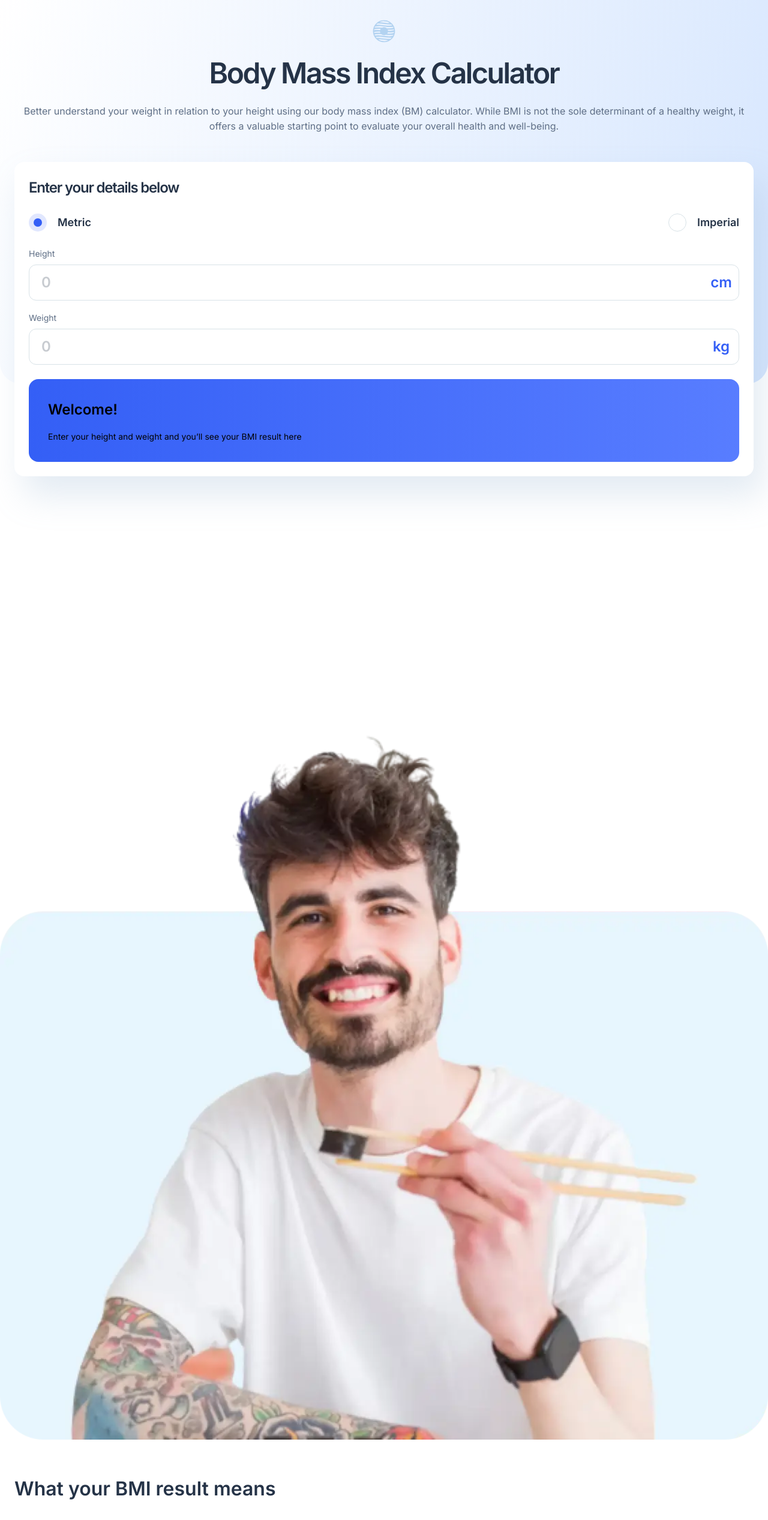
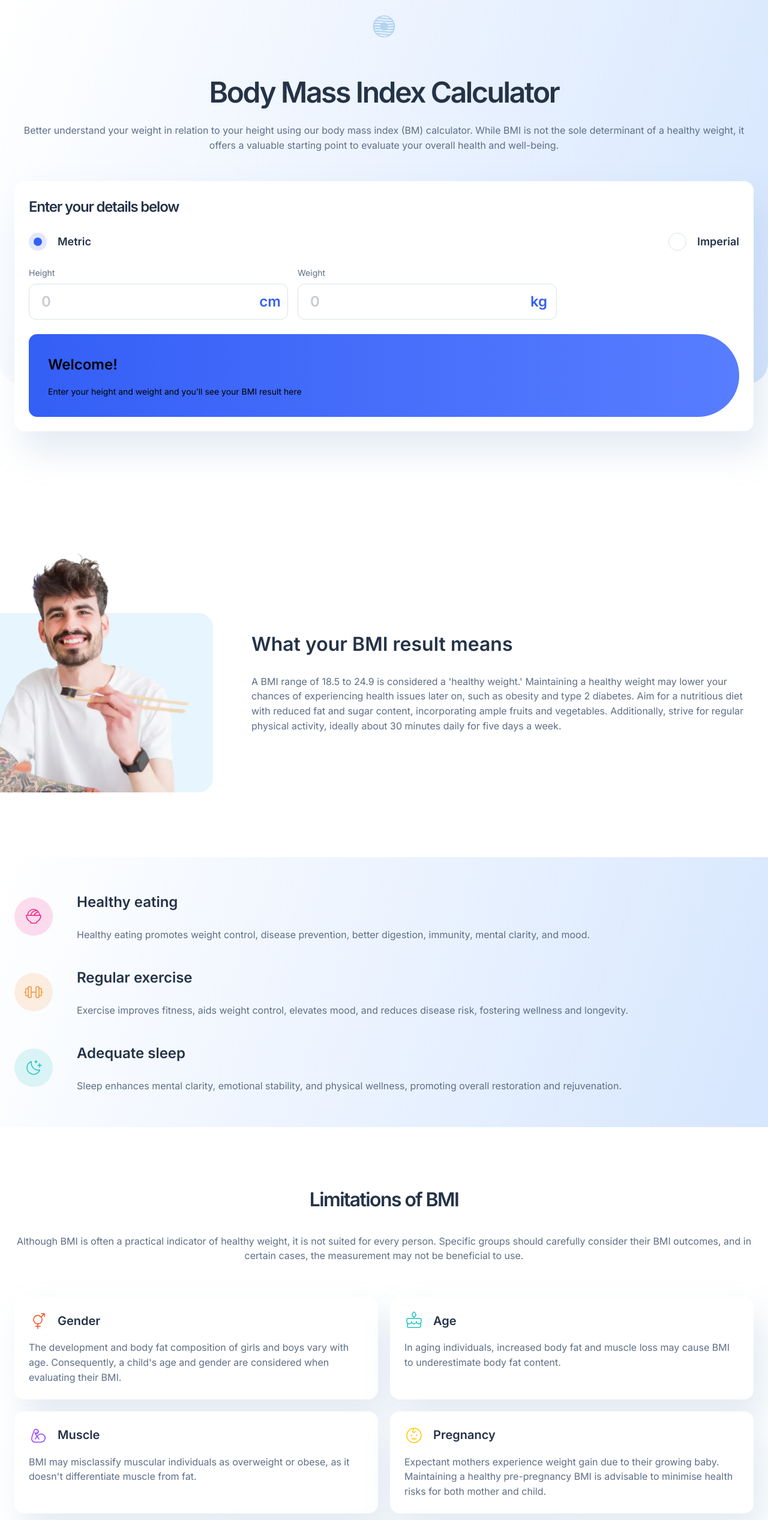
Before and after one commit to OTF31/bmi-calculator, a Next.js app: page / in a window 1280 px wide. Shown: the top 2534 px of the page at 60% size. Built offline with nearby package versions, Linux system fonts and the light colour scheme.

Commit message:
add desktop design (#3)

```diff
--- a/src/app/_components/Form/Form.tsx
+++ b/src/app/_components/Form/Form.tsx
@@ -1,14 +1,15 @@
 'use client'
 
 import { yupResolver } from '@hookform/resolvers/yup'
-import { Box, Group, RadioGroup, Stack, Text, rem } from '@mantine/core'
+import { Box, Flex, Group, RadioGroup, Stack, Text, rem } from '@mantine/core'
 import { useCallback, useEffect, useState } from 'react'
-import { Controller, FormProvider, useForm, useWatch } from 'react-hook-form'
+import { Controller, FormProvider, useForm } from 'react-hook-form'
 import * as yup from 'yup'
 
 import Radio from '@/components/Radio'
 import TextInput from '@/components/TextInput'
 import { IForm } from './Form.types'
+import classes from './styles.module.css'
 
 const schema = yup.object().shape({
   system: yup.string().required(),
@@ -80,7 +81,7 @@ const Form = () => {
     defaultValues: { system: 'metric', cm: '', kg: '', ft: '', in: '', st: '', lbs: '' },
     resolver: yupResolver(schema),
   })
-  const { handleSubmit, watch, resetField, getValues } = methods
+  const { handleSubmit, watch, resetField, getValues, reset } = methods
   const [bmi, setBmi] = useState('')
 
   const onSubmit = useCallback(
@@ -124,12 +125,7 @@ const Form = () => {
               name='system'
               {...{ value }}
               onChange={value => {
-                resetField('cm')
-                resetField('kg')
-                resetField('ft')
-                resetField('in')
-                resetField('st')
-                resetField('lbs')
+                reset({ system: value, cm: '', kg: '', ft: '', in: '', st: '', lbs: '' })
                 onChange(value)
               }}
             >
@@ -142,14 +138,13 @@ const Form = () => {
         }}
       />
       <FormProvider {...methods}>
-        <Stack gap={16}>
         {watch('system') === 'metric' ? (
-            <>
+          <Flex direction={{ base: 'column', sm: 'row' }} gap={16}>
             <TextInput name='cm' label='Height' placeholder='0' rightSection='cm' />
             <TextInput name='kg' label='Weight' placeholder='0' rightSection='kg' />
-            </>
+          </Flex>
         ) : (
-            <>
+          <Stack gap={16}>
             <Group gap={16} wrap='nowrap'>
               <TextInput name='ft' label='Height' placeholder='0' rightSection='ft' />
               <TextInput
@@ -168,15 +163,10 @@ const Form = () => {
                 styles={{ input: { marginTop: rem(30) } }}
               />
             </Group>
-            </>
+          </Stack>
         )}
-        </Stack>
       </FormProvider>
-      <Box
-        p={32}
-        bg='linear-gradient(90deg, #345FF6 0%, #587DFF 100%)'
-        style={{ borderRadius: 16 }}
-      >
+      <Stack p={32} classNames={{ root: classes.result }}>
         {bmi === '' ? (
           <Stack gap={16}>
             <Text fw={600} fz={24}>
@@ -187,14 +177,18 @@ const Form = () => {
             </Text>
           </Stack>
         ) : (
-          <Stack gap={24}>
-            <Stack gap={8}>
+          <Flex
+            direction={{ base: 'column', sm: 'row' }}
+            align={{ base: 'flex-start', sm: 'center' }}
+            gap={24}
+          >
+            <Stack gap={8} style={{ flexBasis: '50%' }}>
               <Text fw={600}>Your BMI is...</Text>
               <Text fw={600} fz={48}>
                 {bmi}
               </Text>
             </Stack>
-            <Text fz={14}>
+            <Text fz={14} style={{ flexBasis: '50%' }}>
               Your BMI suggests you&apos;re {getRange(Number(bmi))}. Your ideal weight is
               between{' '}
               <Text component='span' fw={700}>
@@ -208,9 +202,9 @@ const Form = () => {
                 .
               </Text>
             </Text>
+          </Flex>
+        )}
       </Stack>
-        )}
-      </Box>
     </>
   )
 }
--- a/src/app/_components/Form/styles.module.css
+++ b/src/app/_components/Form/styles.module.css
@@ -0,0 +1,7 @@
+.result {
+  border-radius: 16px;
+  background: linear-gradient(90deg, #345ff6 0%, #587dff 100%);
+  @media (min-width: $mantine-breakpoint-sm) {
+    border-radius: 16px 80px 80px 16px;
+  }
+}
--- a/src/app/page.tsx
+++ b/src/app/page.tsx
@@ -1,4 +1,15 @@
-import { AppShell, Box, Center, Group, Image, Stack, Text, Title } from '@mantine/core'
+import {
+  AppShell,
+  Box,
+  Flex,
+  Grid,
+  GridCol,
+  Group,
+  Image,
+  Stack,
+  Text,
+  Title,
+} from '@mantine/core'
 import NextImage from 'next/image'
 
 import iconAge from '@/assets/images/icon-age.svg'
@@ -12,6 +23,7 @@ import iconSleep from '@/assets/images/icon-sleep.svg'
 import imageManEating from '@/assets/images/image-man-eating.webp'
 import logo from '@/assets/images/logo.svg'
 import Form from './_components/Form'
+import classes from './styles.module.css'
 
 const HEALTH_PILLARS = [
   {
@@ -70,35 +82,55 @@ const LIMITATIONS = [
 const Home = () => {
   return (
     <AppShell>
-      <Box
+      <Flex
         p={24}
-        pt={32}
+        pt={{ base: 32, xl: 75 }}
         bg='linear-gradient(290deg, #D6E6FE 0%, rgba(214, 252, 254, 0.00) 100%)'
         style={{ borderRadius: ' 0px 0px 35px 35px' }}
-        mah={640}
+        h={{ base: 640, xl: 715 }}
+        direction={{ base: 'column', xl: 'row' }}
+        maw={{ xl: 978 }}
+        ml={{ xl: 24 }}
+        pos='relative'
       >
-        <Center>
+        <Flex
+          direction='column'
+          gap={{ base: 24, sm: 40, xl: 130 }}
+          align={{ base: 'center', xl: 'flex-start' }}
+          pl={{ xl: 115 }}
+          maw={{ xl: 600 }}
+        >
           <Image component={NextImage} src={logo} w={40} h={40} alt='logo' />
-        </Center>
           <Stack gap={24} mt={24}>
-          <Title ta='center' c='crowBlack' fz={48} fw={600} lts={-2.4} lh='110%'>
+            <Title
+              ta={{ base: 'center', xl: 'start' }}
+              c='crowBlack'
+              fz={{ base: 48, xl: 64 }}
+              fw={600}
+              lts={-2.4}
+              lh='110%'
+            >
               Body Mass Index Calculator
             </Title>
-          <Text ta='center' c='sausalitoPort'>
+            <Text ta={{ base: 'center', xl: 'start' }} c='sausalitoPort'>
               Better understand your weight in relation to your height using our body mass
               index (BM) calculator. While BMI is not the sole determinant of a healthy
               weight, it offers a valuable starting point to evaluate your overall health
               and well-being.
             </Text>
           </Stack>
+        </Flex>
         <Box
           bg='white'
-          mt={48}
+          mt={{ base: 48, xl: 160 }}
           p={24}
           style={{
             borderRadius: 16,
             boxShadow: '16px 32px 56px 0px rgba(143, 174, 207, 0.25)',
           }}
+          pos={{ xl: 'absolute' }}
+          right={{ xl: -280 }}
+          maw={{ xl: 564 }}
         >
           <Stack gap={24}>
             <Text c='crowBlack' fz={24} fw={600} lts={-1.2}>
@@ -107,20 +139,28 @@ const Home = () => {
             <Form />
           </Stack>
         </Box>
-      </Box>
+      </Flex>
 
-      <Stack mt={550}>
+      <Flex
+        direction={{ base: 'column', sm: 'row' }}
+        mt={{ base: 550, sm: 270, xl: 65 }}
+        gap={{ sm: 40, xl: 130 }}
+        maw={{ xl: 1160 }}
+        mx='auto'
+        align={{ xl: 'flex-end' }}
+      >
         <Image
           component={NextImage}
           src={imageManEating}
           fit='contain'
-          mb={48}
-          w='auto'
+          mb={{ base: 48, xl: 0 }}
+          w={{ base: 'auto', sm: 435, xl: 564 }}
           h='auto'
+          ml={{ sm: -80, xl: 0 }}
           alt='man eating'
         />
-        <Stack gap={32} px={24}>
-          <Text fz={32} fw={600} c='crowBlack' lh='110%'>
+        <Stack gap={32} px={24} justify='center'>
+          <Text fz={{ base: 32, xl: 48 }} fw={600} c='crowBlack' lh='110%'>
             What your BMI result means
           </Text>
           <Text c='sausalitoPort'>
@@ -132,19 +172,27 @@ const Home = () => {
             30 minutes daily for five days a week.
           </Text>
         </Stack>
-      </Stack>
-      <Stack
-        px={24}
-        py={56}
+      </Flex>
+      <Flex
+        mx={{ xl: 24 }}
+        px={{ base: 24, xl: 115 }}
+        py={{ base: 56, xl: 72 }}
         gap={40}
-        mt={72}
+        mt={{ base: 72, sm: 60 }}
+        direction={{ base: 'column', xl: 'row' }}
         bg='linear-gradient(290deg, #D6E6FE 0%, rgba(214, 252, 254, 0.00) 100%)'
+        classNames={{ root: classes.healthPillars }}
       >
         {HEALTH_PILLARS.map((pillar, index) => {
           const { icon, label, description } = pillar
 
           return (
-            <Stack key={index} gap={32}>
+            <Flex
+              key={index}
+              direction={{ base: 'column', sm: 'row' }}
+              align={{ sm: 'center' }}
+              gap={{ base: 32, sm: 40 }}
+            >
               <Image component={NextImage} src={icon} w={64} h={64} alt={label} />
               <Stack gap={24}>
                 <Text c='crowBlack' fz={24} fw={600}>
@@ -152,36 +200,61 @@ const Home = () => {
                 </Text>
                 <Text c='sausalitoPort'>{description}</Text>
               </Stack>
-            </Stack>
+            </Flex>
           )
         })}
-      </Stack>
-      <Stack gap={56} mt={72} px={24}>
-        <Stack gap={32}>
-          <Text c='crowBlack' ta='center' fz={32} fw={600} lts={-1.6}>
+      </Flex>
+      <Flex
+        gap={56}
+        mt={{ base: 72, sm: 96 }}
+        px={24}
+        direction={{ base: 'column', xl: 'row' }}
+      >
+        <Stack gap={32} pos={{ xl: 'absolute' }} left={140} maw={{ xl: 480 }}>
+          <Text
+            c='crowBlack'
+            ta={{ base: 'center', xl: 'left' }}
+            fz={{ base: 32, xl: 48 }}
+            fw={600}
+            lts={-1.6}
+          >
             Limitations of BMI
           </Text>
-          <Text c='sausalitoPort' ta='center'>
+          <Text c='sausalitoPort' ta={{ base: 'center', xl: 'left' }}>
             Although BMI is often a practical indicator of healthy weight, it is not
             suited for every person. Specific groups should carefully consider their BMI
             outcomes, and in certain cases, the measurement may not be beneficial to use.
           </Text>
         </Stack>
-        <Stack gap={16} pb={96}>
+        <Grid
+          pos={{ xl: 'absolute' }}
+          right={{ xl: 0 }}
+          justify='center'
+          align='stretch'
+          gutter={{ base: 16, sm: 20 }}
+          style={{ overflow: 'visible', alignItems: 'stretch' }}
+          pb={96}
+          maw={{ xl: 1150 }}
+        >
           {LIMITATIONS.map((limitation, index) => {
             const { icon, label, description } = limitation
 
             return (
+              <GridCol
+                key={index}
+                span={{ base: 12, sm: 6, xl: 4 }}
+                offset={{ xl: index === 0 ? 3 : index === 1 ? 2 : 0 }}
+              >
                 <Stack
-                key={index}
+                  bg='white'
+                  gap={16}
                   p={24}
                   style={{
                     borderRadius: 16,
                     boxShadow: '16px 32px 56px 0px rgba(143, 174, 207, 0.25)',
+                    height: '100%',
                   }}
-                bg='white'
                 >
-                <Stack gap={16}>
                   <Group gap={16}>
                     <Image component={NextImage} src={icon} w={32} h={32} alt={label} />
                     <Text c='crowBlack' fz={20} fw={600}>
@@ -190,11 +263,11 @@ const Home = () => {
                   </Group>
                   <Text c='sausalitoPort'>{description}</Text>
                 </Stack>
-              </Stack>
+              </GridCol>
             )
           })}
-        </Stack>
-      </Stack>
+        </Grid>
+      </Flex>
     </AppShell>
   )
 }
--- /dev/null
+++ b/src/app/styles.module.css
@@ -0,0 +1,5 @@
+.healthPillars {
+  @media (min-width: $mantine-breakpoint-xl) {
+    border-radius: 35px;
+  }
+}
--- a/theme.tsx
+++ b/theme.tsx
@@ -3,7 +3,11 @@
 import { MantineThemeOverride, createTheme } from '@mantine/core'
 import { Inter } from 'next/font/google'
 
-const inter = Inter({ subsets: ['latin'], weight: ['400', '600'] })
+const inter = Inter({
+  subsets: ['latin'],
+  weight: ['400', '600'],
+  variable: '--font-inter',
+})
 
 const theme: MantineThemeOverride = createTheme({
   breakpoints: { xs: '23.4375em', sm: '48em', md: '62em', lg: '75em', xl: '90em' },
```
Also changed, not shown: package.json (+13 -13 lines), src/app/page.module.css (added), 1 other file (tests, documents, lock files or other folders). Lines whose indentation alone changed are shown as unchanged.
